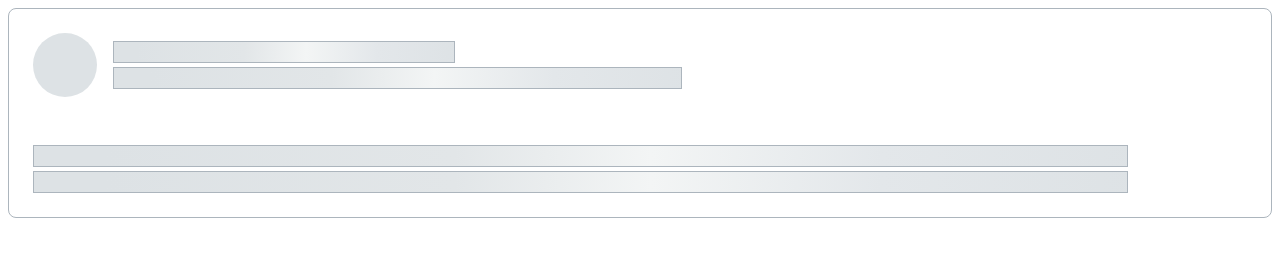
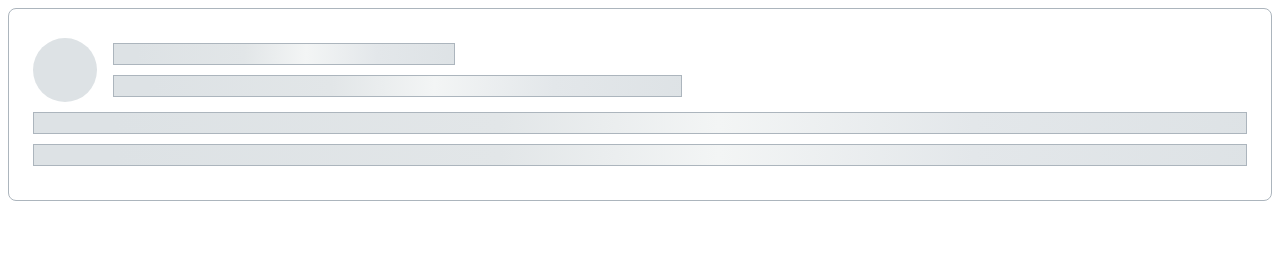
Before and after one commit to js-tasks-ru/htmlcss-20210708_vladimir-vladimirovich-abramovich, a website: page 04-lection2/02-skeleton/index.html in a window 1280 px wide. Drawn offline with Linux system fonts and the light colour scheme.

Commit message:
changed css

```diff
--- a/04-lection2/02-skeleton/skeleton.css
+++ b/04-lection2/02-skeleton/skeleton.css
@@ -1,40 +1,47 @@
-.skeleton{
-    background: #FFFFFF;
-    border: 1px solid #ACB5BD;
+.skeleton {
+    background: var(--white);
+    border: 1px solid var(--grey-3);
     box-sizing: border-box;
     border-radius: 8px;
+    padding: 24px;
 }
-.skeleton__head{
+
+.skeleton__head {
     display: flex;
     flex-wrap: nowrap;
     align-items: center;
-    padding: 24px;
+    margin:5px 0;
+
 }
-.skeleton__avatar{
+
+.skeleton__avatar {
     min-width: 64px;
     min-height: 64px;
-    background: #DDE2E5;
-    border-radius: 60%;
+    background: var(--grey-2);
+    border-radius: 50%;
     margin-right: 16px;
 }
-.skeleton__lines{
+
+.skeleton__lines {
     display: flex;
     flex-direction: column;
     flex-wrap: nowrap;
     width: 100%;
-    height: 48px;
     justify-content: space-between;
 }
-.skeleton__line{
+
+.skeleton__line {
     background: #FFFFFF;
-    border: 1px solid #ACB5BD;
+    border: 1px solid var(--grey-3);
     background: linear-gradient(92.51deg, #DDE2E5 6.44%, #E2E6E8 38.47%, #F3F5F5 56.48%, #E3E7EA 77.5%, #DDE2E5 102.52%);
     height: 20px;
-    width: 90%;
+    margin: 5px 0;
 }
-.skeleton__line_1{
+
+.skeleton__line_1 {
     width: 30%;
 }
-.skeleton__line_2{
+
+.skeleton__line_2 {
     width: 50%;
 }
```
